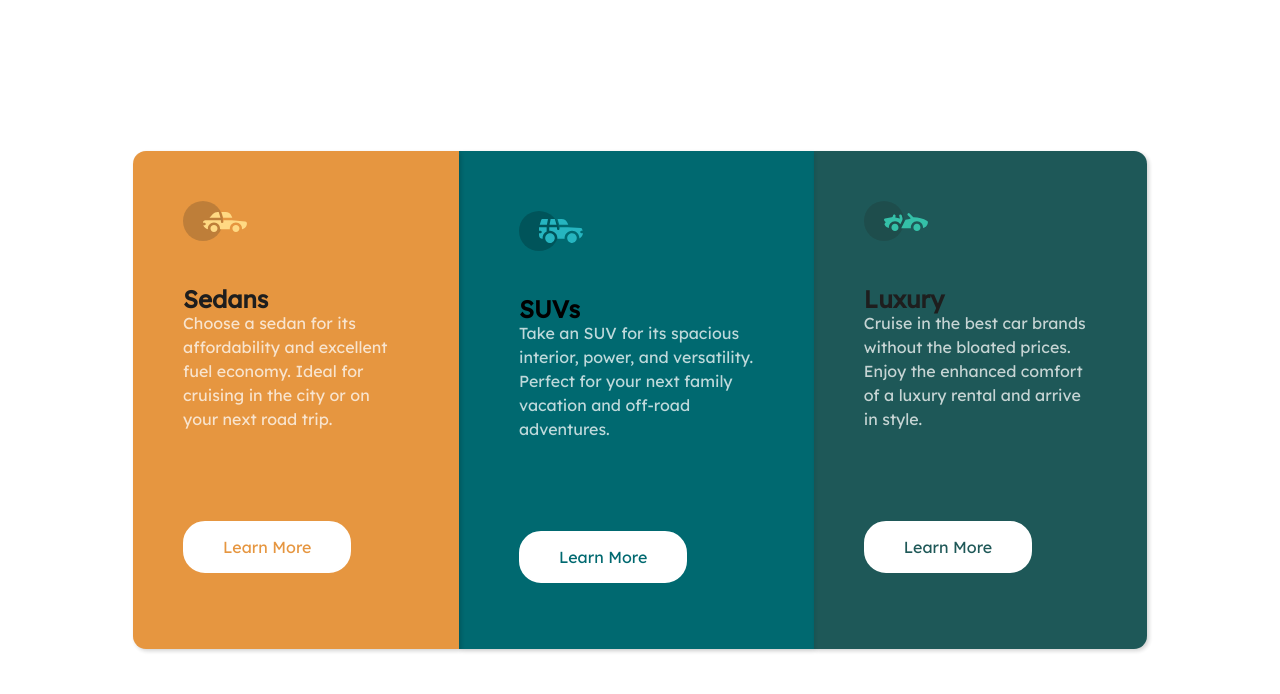
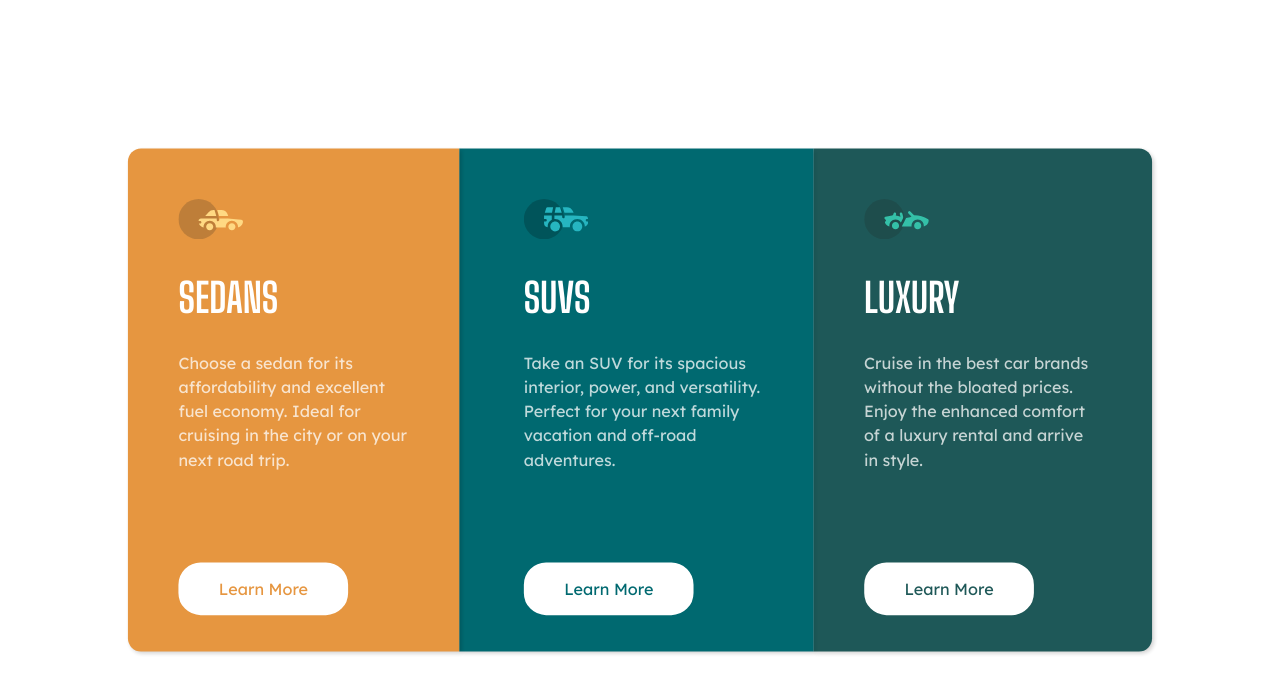
Before and after one commit to edvanbarbosa/3-column-preview-card-component-main, a plain HTML site: page index.html in a window 1280 px wide. In both pictures the pointer is over the element 640 px from the left and 400 px from the top of the page. Drawn offline with Linux system fonts and the light colour scheme.

Commit message:
Update style.css

```diff
--- a/style.css
+++ b/style.css
@@ -46,6 +46,11 @@ main{
     flex-direction: row;
     max-width: 1014px;
     height: 498px;
+    transition: 0.6s ease-in;
+}
+main:hover{
+    scale: 1.01;
+    transition: 1s ease-in;
 }
 img{
     margin-bottom: 40px;
@@ -61,10 +66,17 @@ section{
     transition: 1s ease-in-out;
     opacity: 0.88;
 
+
+}
+section:hover{
+    padding-left: 4em;
+    opacity: 1;
+    transition: 1s ease-in-out;
+
 }
 
 
-section > h1{
+section > h2{
     color: white;
     font-family: 'Big Shoulders Display';
     font-size: 2.5em;
@@ -100,12 +112,7 @@ section#sedans{
     border-radius: 13px 0px 0px 13px;
     background-color:var(--Bright-orange) ;
 }
-section:hover{
-    padding: 60px;
-    opacity: 1;
-    transition: 1s ease-in-out;
 
-}
 section#sedans button{
     color: var(--Bright-orange);
 }
```
